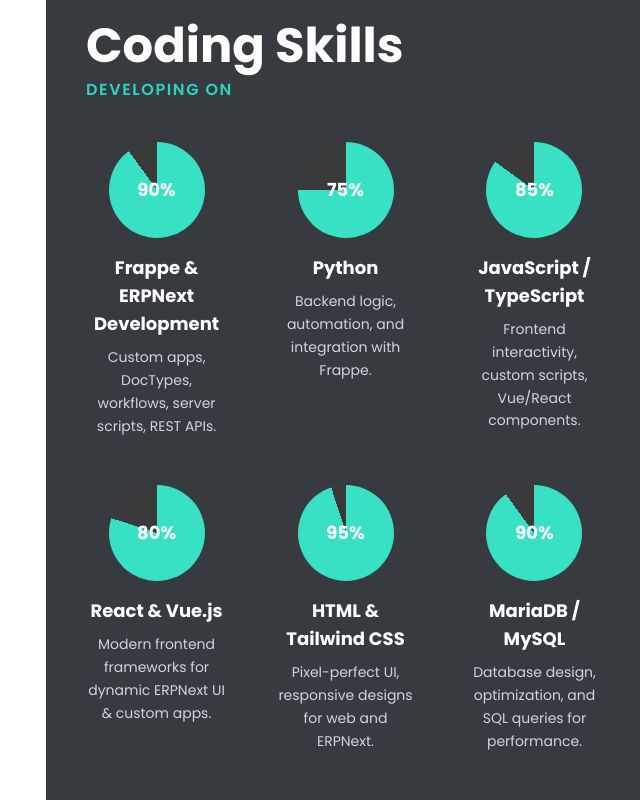
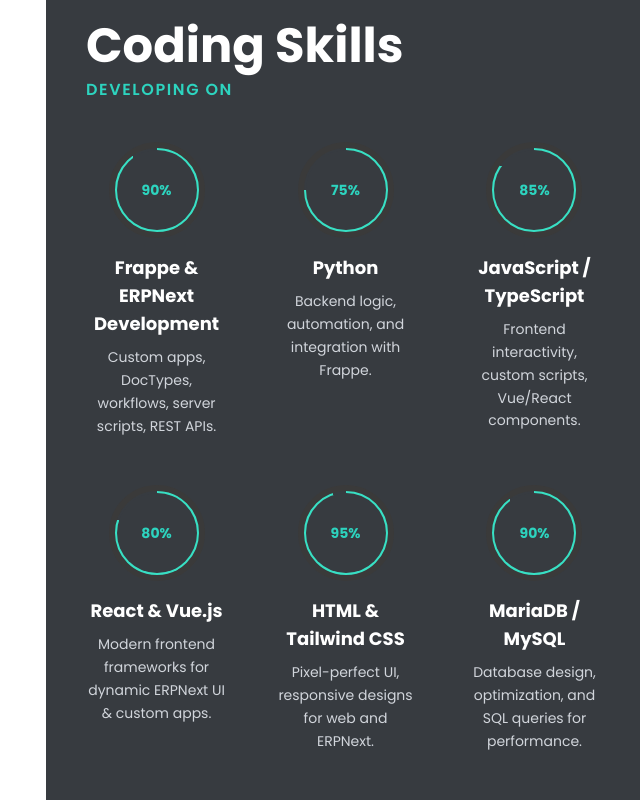
Before and after one commit to ehsanjavaid/React-Portfolio, a React (Vite) app: page / in a window 1280 px wide. Shown: the part 5780-6580 px from the top of the page, without its empty margins (585-1225 px from the left). Built offline with nearby package versions, Linux system fonts and the light colour scheme.

Commit message:
codding skills error fix

```diff
--- a/src/components/CoddingSkills.tsx
+++ b/src/components/CoddingSkills.tsx
@@ -27,11 +27,17 @@
             <div
               className="relative w-24 h-24 rounded-full flex items-center justify-center"
               style={{
-                background: `conic-gradient(#38E0C4 ${skill.level * 3.6}deg, #3a3a3a ${skill.level * 3.6}deg)`,
+                background: `conic-gradient(#38E0C4 ${skill.level * 3.6}deg, transparent ${skill.level * 3.6}deg)`,
+                border: "6px solid #3a3a3a", // Dark outer ring
+                borderRadius: "50%",
               }}
             >
-              <span className="absolute text-lg font-bold">{skill.level}%</span>
+              {/* Inner Circle (Dark background) */}
+              <div className="absolute w-20 h-20 bg-[#373b40] rounded-full flex items-center justify-center">
+                <span className="text-sm font-bold text-teal-400">{skill.level}%</span>
+              </div>
             </div>
+
 
             {/* Skill Name */}
             <h3 className="text-lg font-bold mt-4">{skill.name}</h3>
```
